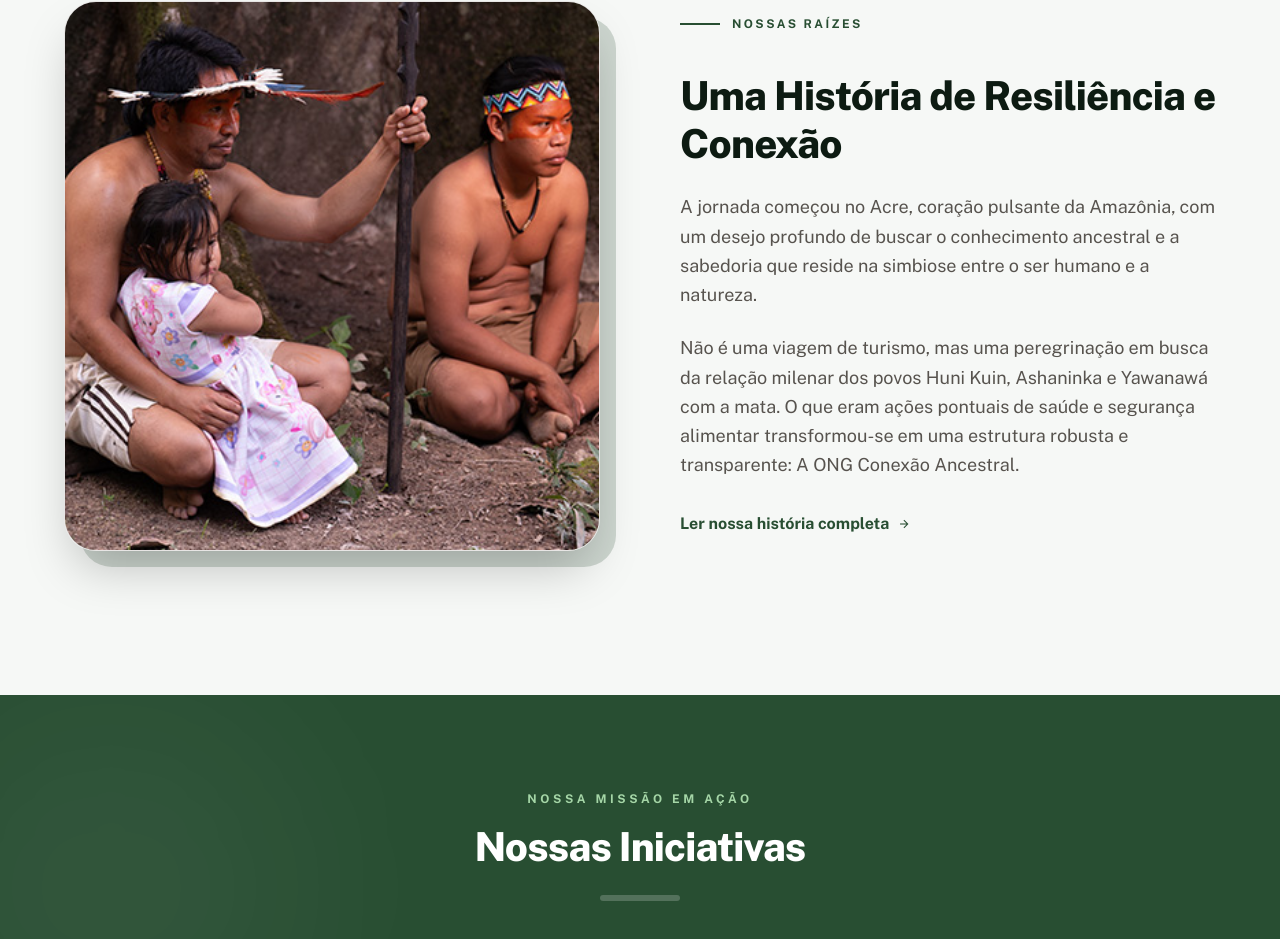
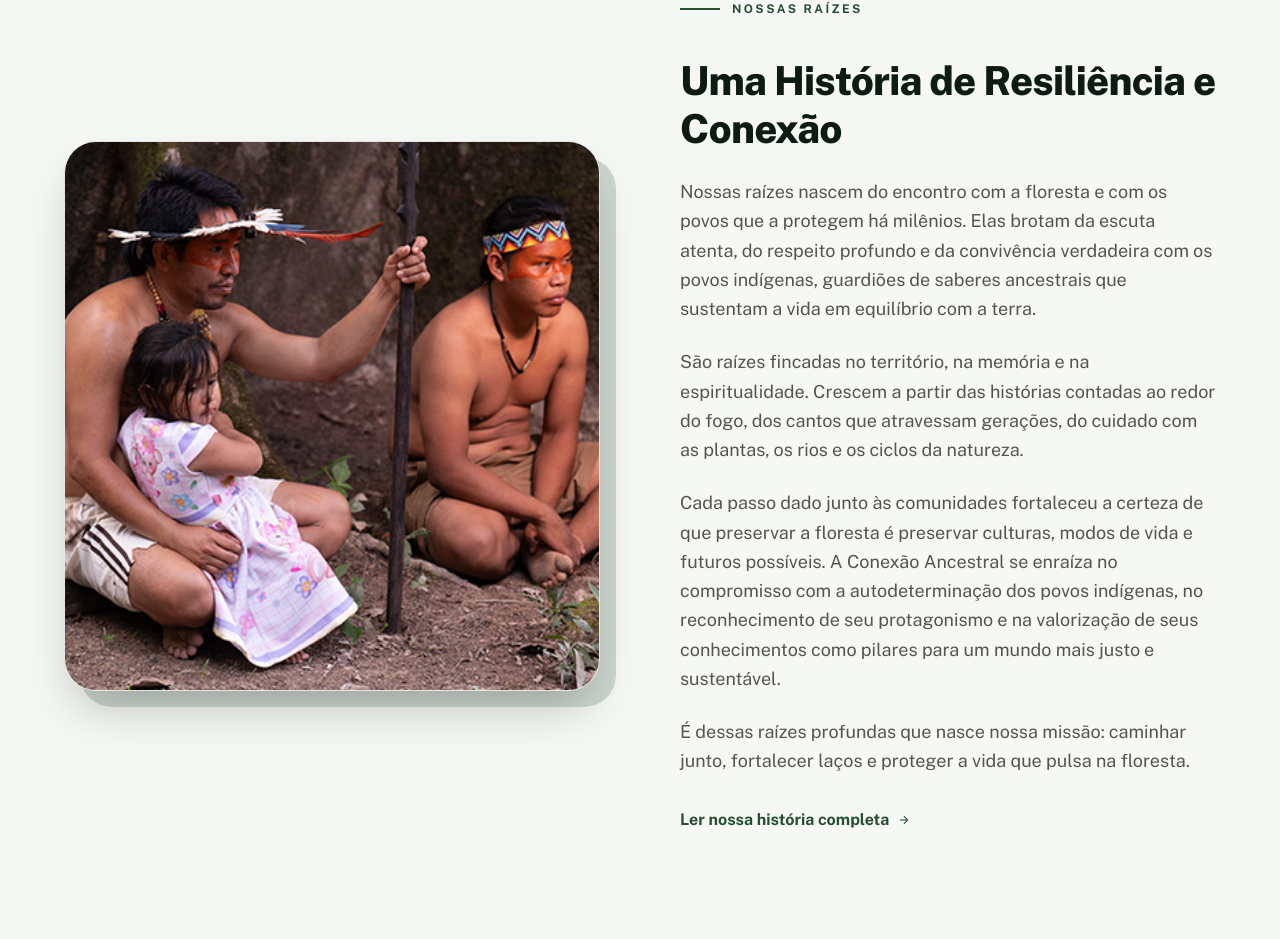
Before and after one commit to danilogravina/Conexaoancestral, a React (Vite) app: page /#/ in a window 1280 px wide. Shown: the part 1546-2485 px from the top of the page. Built offline with nearby package versions, Linux system fonts and the light colour scheme; no server answers; the database is empty.

Commit message:
Update Nossas Raízes text with new mission-focused content

```diff
--- a/pages/Home.tsx
+++ b/pages/Home.tsx
@@ -264,11 +264,17 @@ const Home: React.FC = () => {
               Uma História de Resiliência e Conexão
             </h2>
             <p className="text-stone-600 dark:text-stone-300 text-lg leading-relaxed">
-              A jornada começou no Acre, coração pulsante da Amazônia, com um desejo profundo de buscar o conhecimento ancestral e a sabedoria que reside na simbiose entre o ser humano e a natureza.
+              Nossas raízes nascem do encontro com a floresta e com os povos que a protegem há milênios. Elas brotam da escuta atenta, do respeito profundo e da convivência verdadeira com os povos indígenas, guardiões de saberes ancestrais que sustentam a vida em equilíbrio com a terra.
             </p>
             <p className="text-stone-600 dark:text-stone-300 text-lg leading-relaxed">
-              Não é uma viagem de turismo, mas uma peregrinação em busca da relação milenar dos povos Huni Kuin, Ashaninka e Yawanawá com a mata.
-              O que eram ações pontuais de saúde e segurança alimentar transformou-se em uma estrutura robusta e transparente: A ONG Conexão Ancestral.
+              São raízes fincadas no território, na memória e na espiritualidade. Crescem a partir das histórias contadas ao redor do fogo, dos cantos que atravessam gerações, do cuidado com as plantas, os rios e os ciclos da natureza.
+            </p>
+            <p className="text-stone-600 dark:text-stone-300 text-lg leading-relaxed">
+              Cada passo dado junto às comunidades fortaleceu a certeza de que preservar a floresta é preservar culturas, modos de vida e futuros possíveis.
+              A Conexão Ancestral se enraíza no compromisso com a autodeterminação dos povos indígenas, no reconhecimento de seu protagonismo e na valorização de seus conhecimentos como pilares para um mundo mais justo e sustentável.
+            </p>
+            <p className="text-stone-600 dark:text-stone-300 text-lg leading-relaxed">
+              É dessas raízes profundas que nasce nossa missão: caminhar junto, fortalecer laços e proteger a vida que pulsa na floresta.
             </p>
             <Link to="/blog/guardioes-da-floresta" className="inline-flex items-center gap-2 text-primary font-bold hover:text-primary/80 transition-colors mt-2">
               Ler nossa história completa
```
